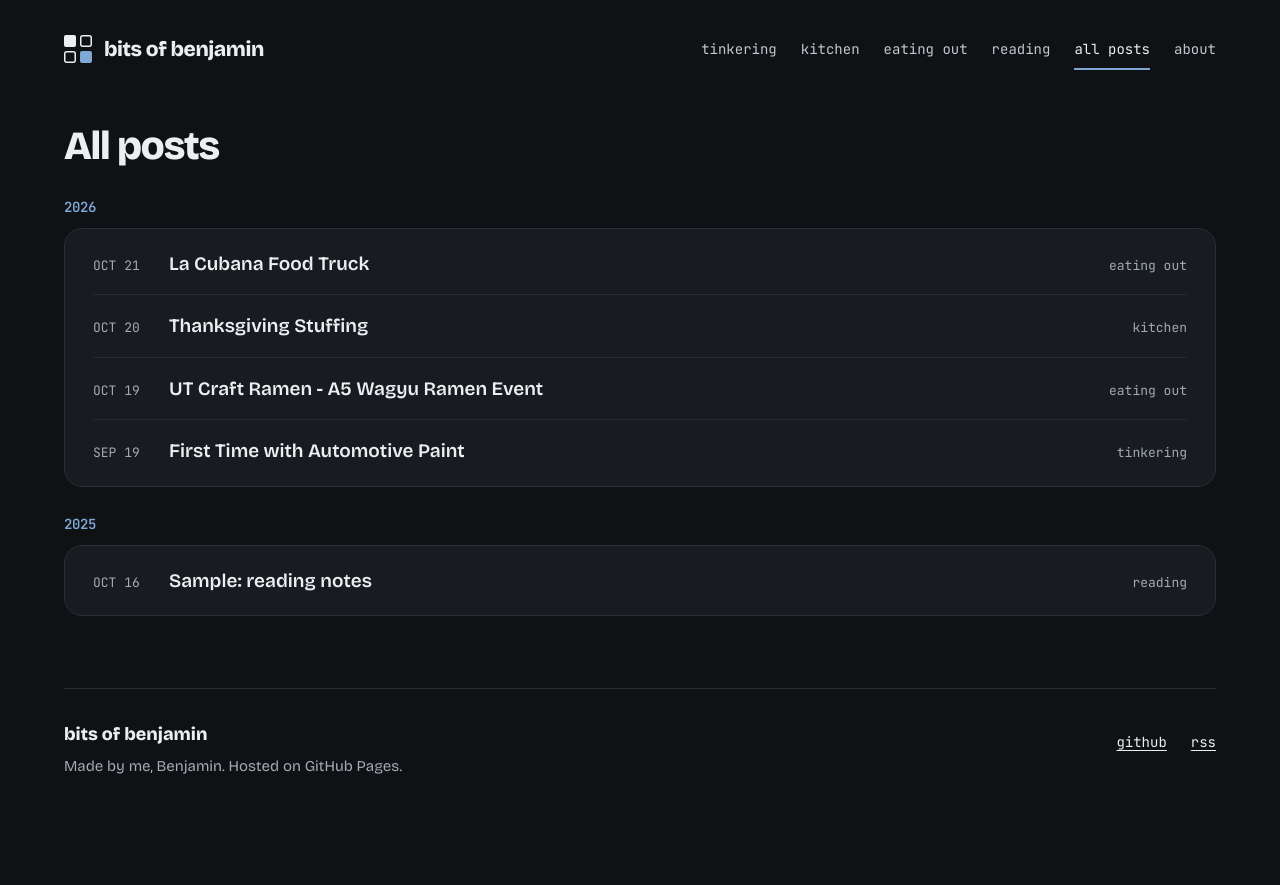
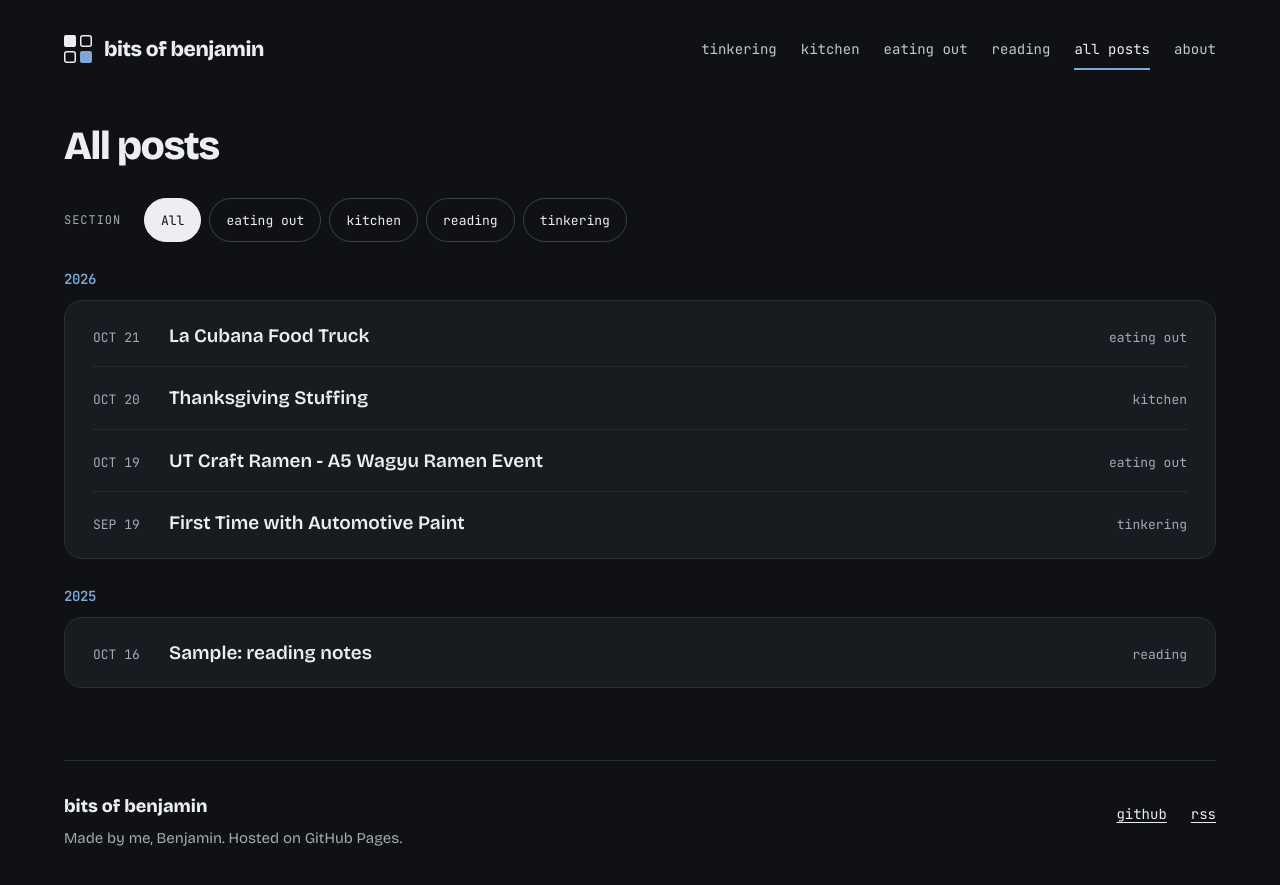
Before and after one commit to bergesonben/bergesonben.github.io, a Jekyll site: the page built from archive.html, in a window 1280 px wide. Shown: the top 885 px of the page. Built offline with Jekyll 4.4.1, drawn with Linux system fonts in a browser that asks for light colours.

Commit message:
Add section filter to archive page
Archive rows carry data-section. Section chips show the nav name. Empty year groups hide when filtered. Pages can set filterable in front matter.

Co-Authored-By: Claude Opus 5.5 <noreply@anthropic.com>

```diff
--- a/_includes/data-attrs.html
+++ b/_includes/data-attrs.html
@@ -1 +1 @@
-{%- assign d = include.post -%} data-item data-tags="{{ d.tags | join: '|' | escape }}" data-place="{{ d.place | join: '|' | escape }}" data-cuisine="{{ d.cuisine | escape }}" data-price="{{ d.price | escape }}"
+{%- assign d = include.post -%} data-item data-section="{{ d.section | escape }}" data-tags="{{ d.tags | join: '|' | escape }}" data-place="{{ d.place | join: '|' | escape }}" data-cuisine="{{ d.cuisine | escape }}" data-price="{{ d.price | escape }}"
--- a/_includes/filters.html
+++ b/_includes/filters.html
@@ -12,7 +12,9 @@ Params: section, posts
     <span class="filter-label mono">{{ f.label }}</span>
     <button type="button" class="chip mono" data-value="" aria-pressed="true">All</button>
     {%- for v in raw %}{% if v != "" %}
-    <button type="button" class="chip mono" data-value="{{ v | escape }}" aria-pressed="false">{{ v }}</button>
+    {%- assign v_label = v -%}
+    {%- if f.key == "section" %}{% assign v_sec = site.data.sections | where: "id", v | first %}{% if v_sec %}{% assign v_label = v_sec.nav %}{% endif %}{% endif %}
+    <button type="button" class="chip mono" data-value="{{ v | escape }}" aria-pressed="false">{{ v_label }}</button>
     {%- endif %}{% endfor %}
   </div>
   {%- endif %}
--- a/_layouts/default.html
+++ b/_layouts/default.html
@@ -22,7 +22,7 @@
     </main>
     {% include footer.html %}
   </div>
-  {% if layout.filterable %}<script src="{{ '/assets/js/filters.js' | relative_url }}" defer></script>{% endif %}
+  {% if layout.filterable or page.filterable %}<script src="{{ '/assets/js/filters.js' | relative_url }}" defer></script>{% endif %}
   {% if page.section == "kitchen" and page.layout == "post" %}<script src="{{ '/assets/js/recipe.js' | relative_url }}" defer></script>{% endif %}
   {% if jekyll.environment == "production" %}
   <script data-goatcounter="https://bitsofbenjamin.goatcounter.com/count"
--- a/archive.html
+++ b/archive.html
@@ -2,19 +2,25 @@
 layout: default
 title: All posts
 permalink: /archive/
+filterable: true
+filters:
+  - key: section
+    label: Section
 ---
 {%- assign years = site.posts | group_by_exp: "p", "p.date | date: '%Y'" -%}
 <section class="section section-page">
   <div class="section-head">
     <div class="section-title"><h1>All posts</h1></div>
   </div>
+  {% include filters.html section=page posts=site.posts %}
+  <div class="archive" data-filterable>
   {%- for y in years %}
-  <div class="archive-year">
+  <div class="archive-year" data-filter-block>
     <h2 class="archive-year-label mono">{{ y.name }}</h2>
     <div class="tile archive-list">
       {%- for post in y.items %}
       {%- assign sec = site.data.sections | where: "id", post.section | first %}
-      <a class="archive-row" href="{{ post.url | relative_url }}">
+      <a class="archive-row" href="{{ post.url | relative_url }}" {% include data-attrs.html post=post %}>
         <time class="archive-date mono" datetime="{{ post.date | date_to_xmlschema }}">{{ post.date | date: "%b %-d" | upcase }}</time>
         <span class="archive-title">{{ post.title }}</span>
         {%- if sec %}<span class="archive-section mono">{{ sec.nav }}</span>{% endif %}
@@ -25,4 +31,6 @@ permalink: /archive/
   {%- else %}
   <p class="empty">Nothing here yet. Check back soon.</p>
   {%- endfor %}
+  </div>
+  <p class="empty" data-empty hidden>Nothing matches that filter yet.</p>
 </section>
--- a/assets/css/site.css
+++ b/assets/css/site.css
@@ -186,14 +186,16 @@ a.tag:hover { color: var(--text); }
 .recipe-meta { font-size: 13px; color: var(--food); }
 
 /* Archive */
+.archive { display: flex; flex-direction: column; gap: 28px; }
 .archive-year { display: flex; flex-direction: column; gap: 12px; }
+.archive-year[hidden] { display: none; }
 .archive-year-label { font-size: 14px; font-weight: 600; color: var(--accent); }
 .archive-list { padding: 4px 28px; display: flex; flex-direction: column; }
 .archive-row {
   display: flex; flex-wrap: wrap; align-items: baseline; gap: 4px 20px;
-  padding: 16px 0; border-bottom: 1px solid var(--rule); text-decoration: none;
+  padding: 16px 0; text-decoration: none;
 }
-.archive-row:last-child { border-bottom: 0; }
+.archive-row:not([hidden]) ~ .archive-row:not([hidden]) { border-top: 1px solid var(--rule); }
 .archive-row[hidden] { display: none; }
 .archive-date { font-size: 13px; color: var(--muted); width: 56px; }
 .archive-title { flex: 1 1 240px; font-size: 19px; font-weight: 600; }
--- a/assets/js/filters.js
+++ b/assets/js/filters.js
@@ -7,6 +7,7 @@
 
   var items = Array.prototype.slice.call(list.querySelectorAll("[data-item]"));
   var groups = Array.prototype.slice.call(bar.querySelectorAll("[data-filter-group]"));
+  var blocks = Array.prototype.slice.call(list.querySelectorAll("[data-filter-block]"));
   var empty = document.querySelector("[data-empty]");
   var params = new URLSearchParams(window.location.search);
   var state = {};
@@ -45,6 +46,10 @@
         btn.setAttribute("aria-pressed", String(btn.getAttribute("data-value") === state[key]));
       });
     });
+    // Hide wrappers (e.g. archive years) left with no visible items.
+    blocks.forEach(function (block) {
+      block.hidden = !block.querySelector("[data-item]:not([hidden])");
+    });
     if (empty) empty.hidden = shown > 0;
   }
 
```
Also changed, not shown: README.md.
